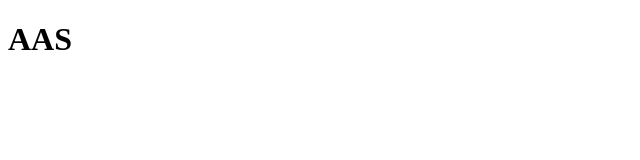
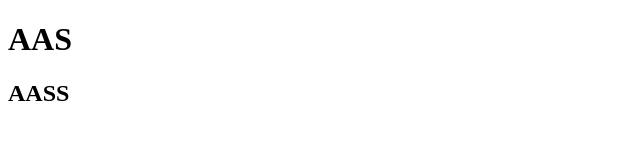
Before and after one commit to DreCaz/first-repository, a plain HTML site: page index.html in a window 1280 px wide. Shown: the whole page, without its empty margins (0-640 px from the left). Drawn offline with Linux system fonts and the light colour scheme.

Commit message:
Adding H2 tag

```diff
--- a/index.html
+++ b/index.html
@@ -6,5 +6,6 @@
 </head>
 <body>
     <h1>AAS</h1>
+    <h2>AASS</h2>
 </body>
 </html>
```
